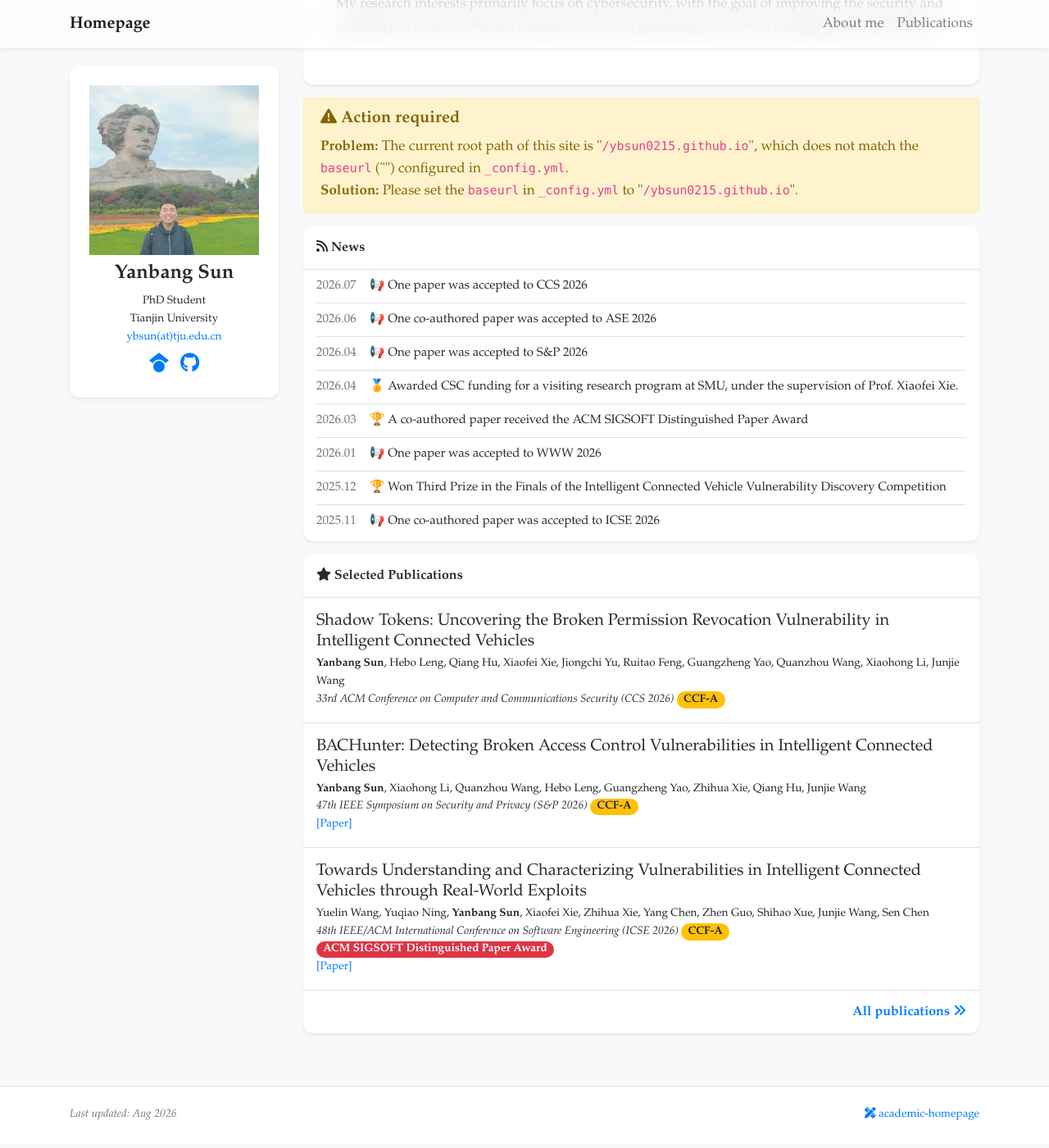
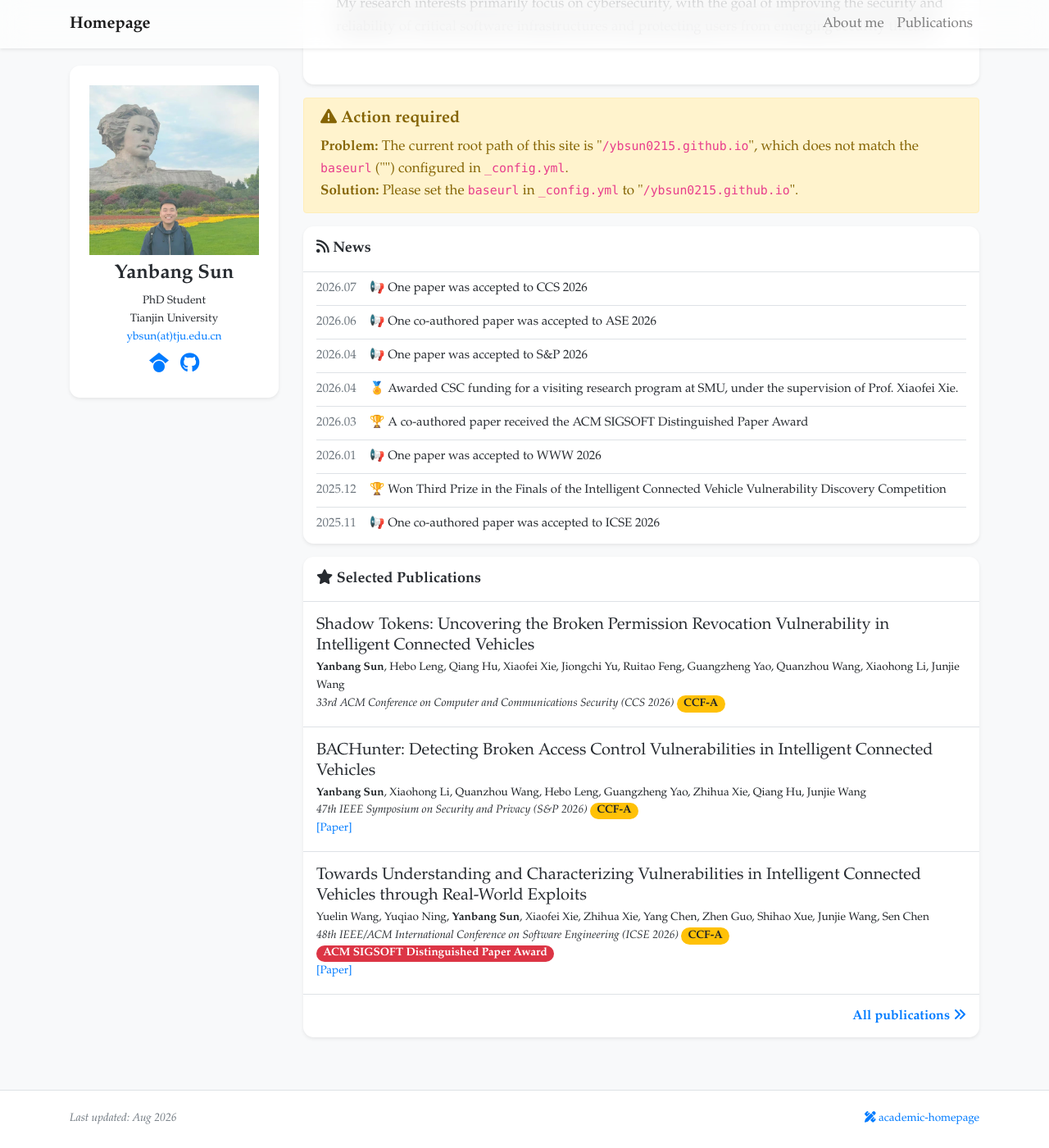
Before and after one commit to ybsun0215/ybsun0215.github.io, a Jekyll site: the page built from index.html, in a window 1280 px wide and 1400 px high, scrolled down 198 px. Shown: the whole window at 82% size. Built offline with Jekyll 4.4.1, drawn with Linux system fonts in a browser that asks for light colours; nearby versions of some CDN libraries; a style sheet for code colours, icons or effects is not loaded.

Commit message:
Increase homepage section title size

```diff
--- a/_includes/widgets/news_card.html
+++ b/_includes/widgets/news_card.html
@@ -1,6 +1,6 @@
 {% assign news_sorted = site.news | sort: "date" | reverse | slice: 0, include.limit -%}
 <div class="my-3 bg-white shadow-sm rounded-xl">
-    <h6 class="p-3 mb-0 border-bottom border-gray"><i class="fas fa-rss"></i> News</h6>
+    <h6 class="section-card-title p-3 mb-0 border-bottom border-gray"><i class="fas fa-rss"></i> News</h6>
     <div class="px-3 pb-1 news-list">
         {% for item in news_sorted %}
         <div class="media py-1 {% unless forloop.first %}border-top border-gray{% endunless %}">
--- a/_includes/widgets/publication_card.html
+++ b/_includes/widgets/publication_card.html
@@ -1,6 +1,6 @@
 {% assign publications = include.publications %}
 <div class="my-3 p-0 bg-white shadow-sm rounded-xl">
-    <h6 class="border-bottom border-gray p-3 mb-0">
+    <h6 class="section-card-title border-bottom border-gray p-3 mb-0">
         {% if include.title %}{{ include.title }}{% else %}<i class="fas fa-star"></i> Selected Recent Publications{% endif %}
     </h6>
     {% for item in publications limit:include.limit %}
--- a/_layouts/default.html
+++ b/_layouts/default.html
@@ -11,7 +11,7 @@
     <link rel="stylesheet" href="https://cdnjs.cloudflare.com/ajax/libs/font-awesome/6.5.1/css/all.min.css" integrity="sha512-DTOQO9RWCH3ppGqcWaEA1BIZOC6xxalwEsw9c2QQeAIftl+Vegovlnee1c9QX4TctnWMn13TZye+giMm8e2LwA==" crossorigin="anonymous">
     <link rel="stylesheet" href="https://cdnjs.cloudflare.com/ajax/libs/academicons/1.9.1/css/academicons.min.css" integrity="sha512-b1ASx0WHgVFL5ZQhTgiPWX+68KjS38Jk87jg7pe+qC7q9YkEtFq0z7xCglv7qGIs/68d3mAp+StfC8WKC5SSAg==" crossorigin="anonymous" />
     <link rel="stylesheet" href="https://cdn.jsdelivr.net/npm/katex@0.16.11/dist/katex.min.css" integrity="sha384-nB0miv6/jRmo5UMMR1wu3Gz6NLsoTkbqJghGIsx//Rlm+ZU03BU6SQNC66uf4l5+" crossorigin="anonymous">
-    <link rel="stylesheet" href="{{ '/assets/css/global.css?v=news-font-15px-20260801' | relative_url }}">
+    <link rel="stylesheet" href="{{ '/assets/css/global.css?v=section-title-18px-20260801' | relative_url }}">
 </head>
 <body class="bg-light" {{ page.body_attr }}>
     {% include navbar.html %}
--- a/assets/css/global.css
+++ b/assets/css/global.css
@@ -65,6 +65,10 @@ h1, h2, h3, h4, h5, h6,
     font-size: 15px;
 }
 
+.section-card-title {
+    font-size: 18px;
+}
+
 .navbar {
     background-color: rgba(255, 255, 255, 0.6) !important;
     backdrop-filter: blur(16px);
```
